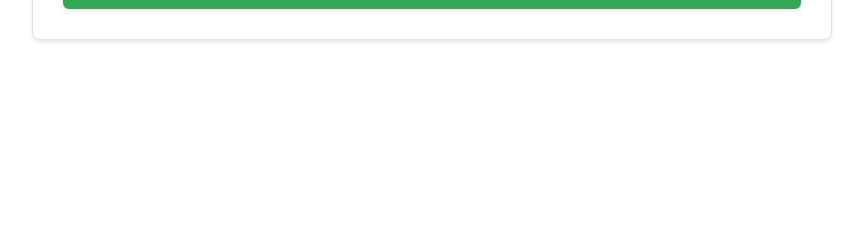
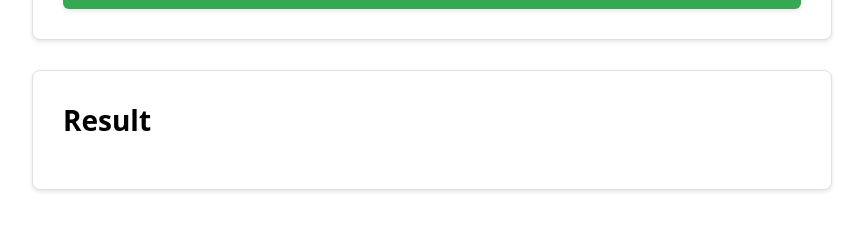
Before and after one commit to colecanning/nabb, a Next.js app: page /cycle in a window 1280 px wide. Shown: the part 1790-2020 px from the top of the page, without its empty margins (208-1071 px from the left). Before the commit the page ends 1888 px from the top, so only its background shows below. Built offline with nearby package versions, Linux system fonts and the light colour scheme.

Commit message:
checkpoint

```diff
--- a/app/cycle/page.tsx
+++ b/app/cycle/page.tsx
@@ -848,6 +848,20 @@ export default function CyclePage() {
           🎯 Find Match
         </button>
       </div>
+
+      {/* Result Section */}
+      <div style={{
+        backgroundColor: '#ffffff',
+        padding: '30px',
+        borderRadius: '8px',
+        border: '1px solid #e0e0e0',
+        boxShadow: '0 2px 4px rgba(0, 0, 0, 0.1)',
+        marginTop: '30px'
+      }}>
+        <h2 style={{ fontSize: '28px', marginTop: '0', marginBottom: '20px' }}>Result</h2>
+
+        {/* Content will be added here */}
+      </div>
     </main>
   );
 }
```
